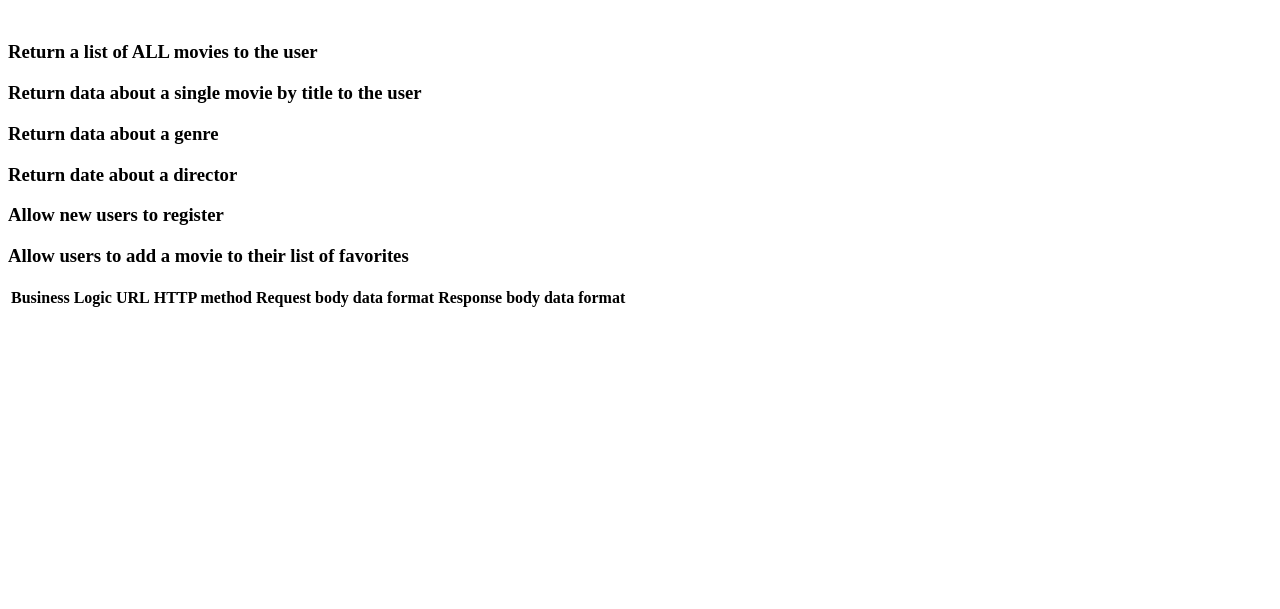
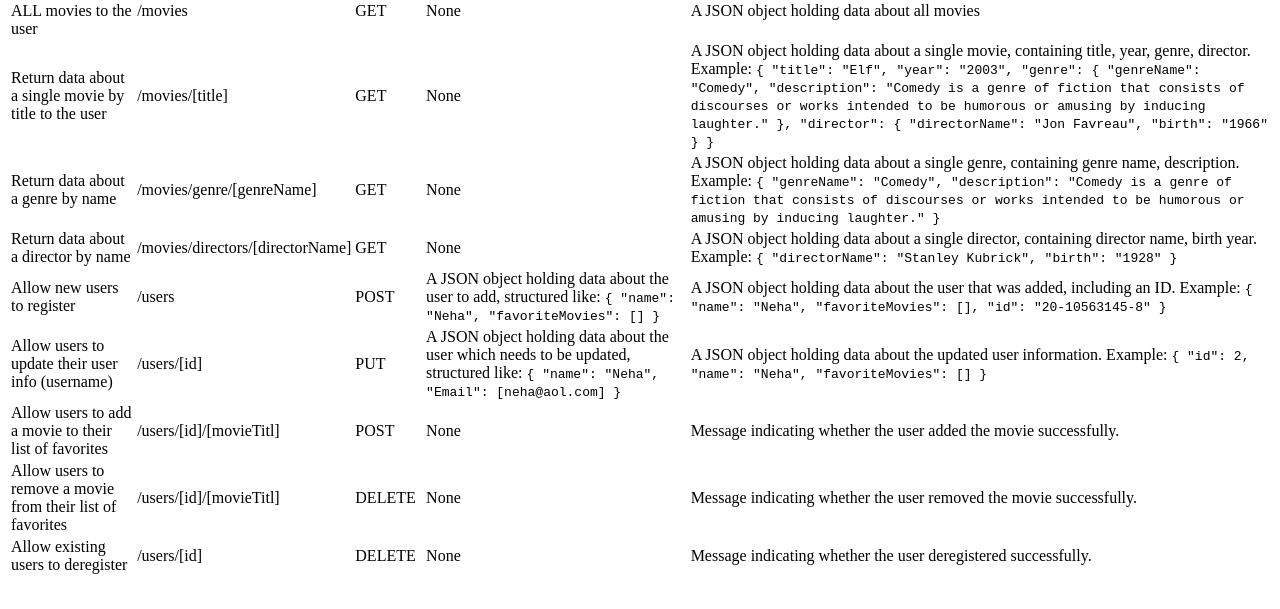
Before and after one commit to nehakhan77/movie_api, a plain HTML site: page documentation.html in a window 1280 px wide. Shown: the part 191-800 px from the top of the page. Drawn offline with Linux system fonts and the light colour scheme.

Commit message:
Updated documention.html

```diff
--- a/documentation.html
+++ b/documentation.html
@@ -24,14 +24,131 @@
             </tr>
         </thead>
         <tbody>
-            <h1>Essential Features</h1>
-            <br>
-            <h3>Return a list of ALL movies to the user</h3>
-            <h3>Return data about a single movie by title to the user</h3>
-            <h3>Return data about a genre</h3>
-            <h3>Return date about a director</h3>
-            <h3>Allow new users to register</h3>
-            <h3>Allow users to add a movie to their list of favorites</h3>
+            <tr>
+                <td>Return a list of ALL movies to the user</td>
+                <td>/movies</td>
+                <td>GET</td>
+                <td>None</td>
+                <td>A JSON object holding data about all movies</td>
+            </tr>
+            <tr>
+                <td>Return data about a single movie by title to the user</td>
+                <td>/movies/[title]</td>
+                <td>GET</td>
+                <td>None</td>
+                <td>A JSON object holding data about a single movie, containing title, year, genre, director. Example:
+                    <code>
+                        {
+                            "title": "Elf",
+                            "year": "2003",
+                            "genre": {
+                                "genreName": "Comedy",
+                                "description": "Comedy is a genre of fiction that consists of discourses or works intended to be humorous or amusing by inducing
+                                laughter."
+                            },
+
+                            "director": {
+                                "directorName": "Jon Favreau",
+                                "birth": "1966"
+                            }
+                        }
+                    </code>
+                </td>
+            </tr>
+            <tr>
+                <td>Return data about a genre by name</td>
+                <td>/movies/genre/[genreName]</td>
+                <td>GET</td>
+                <td>None</td>
+                <td>A JSON object holding data about a single genre, containing genre name, description. Example:
+                    <code>
+                        {
+                            "genreName": "Comedy",
+                            "description": "Comedy is a genre of fiction that consists of discourses or works intended to be humorous or amusing by inducing
+                            laughter."
+                        }
+                    </code>
+                </td>
+            </tr>
+            <tr>
+                <td>Return data about a director by name</td>
+                <td>/movies/directors/[directorName]</td>
+                <td>GET</td>
+                <td>None</td>
+                <td>A JSON object holding data about a single director, containing director name, birth year. Example:
+                    <code>
+                        {
+                            "directorName": "Stanley Kubrick",
+                            "birth": "1928"
+                        }
+                    </code>
+                </td>
+            </tr>
+            <tr>
+                <td>Allow new users to register</td>
+                <td>/users</td>
+                <td>POST</td>
+                <td>A JSON object holding data about the user to add, structured like:
+                    <code>
+                        {
+                            "name": "Neha",
+                            "favoriteMovies": []
+                        }
+                    </code>
+                </td>
+                <td>A JSON object holding data about the user that was added, including an ID. Example:
+                    <code>
+                        {
+                            "name": "Neha",
+                            "favoriteMovies": [],
+                            "id": "20-10563145-8"
+                        }
+                    </code>
+                </td>
+            </tr>
+            <tr>
+                <td>Allow users to update their user info (username)</td>
+                <td>/users/[id]</td>
+                <td>PUT</td>
+                <td>A JSON object holding data about the user which needs to be updated, structured like:
+                    <code>
+                        {
+                            "name": "Neha",
+                            "Email": [neha@aol.com]
+                        }
+                    </code>
+                </td>
+                <td>A JSON object holding data about the updated user information. Example:
+                    <code>
+                        {
+                            "id": 2,
+                            "name": "Neha",
+                            "favoriteMovies": []
+                        }
+                    </code>
+                </td>
+            </tr>
+            <tr>
+                <td>Allow users to add a movie to their list of favorites</td>
+                <td>/users/[id]/[movieTitl]</td>
+                <td>POST</td>
+                <td>None</td>
+                <td>Message indicating whether the user added the movie successfully.</td>
+            </tr>
+            <tr>
+                <td>Allow users to remove a movie from their list of favorites</td>
+                <td>/users/[id]/[movieTitl]</td>
+                <td>DELETE</td>
+                <td>None</td>
+                <td>Message indicating whether the user removed the movie successfully.</td>
+            </tr>
+            <tr>
+                <td>Allow existing users to deregister</td>
+                <td>/users/[id]</td>
+                <td>DELETE</td>
+                <td>None</td>
+                <td>Message indicating whether the user deregistered successfully.</td>
+            </tr>
         </tbody>
     </table>
 </body>
```
Also changed, not shown: log.txt (+57 -0 lines).
